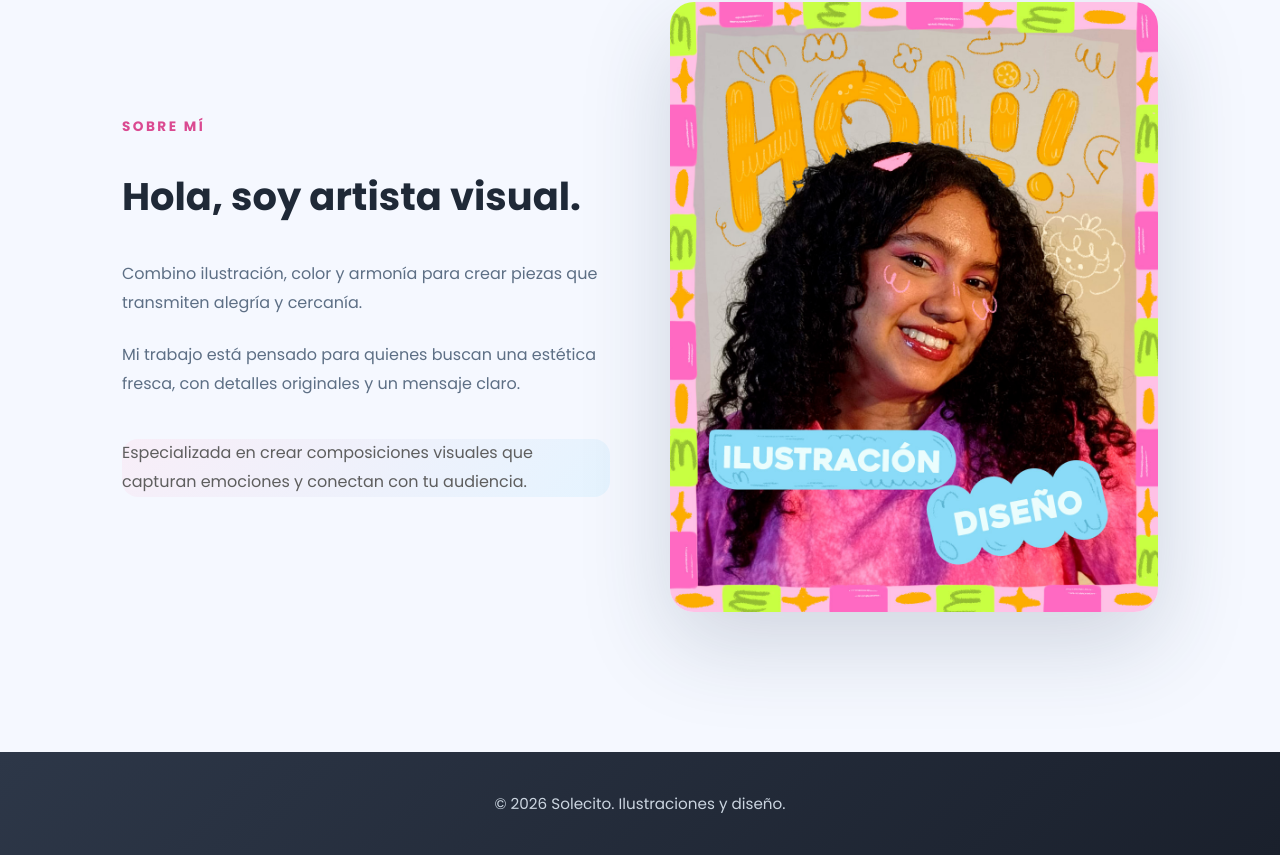
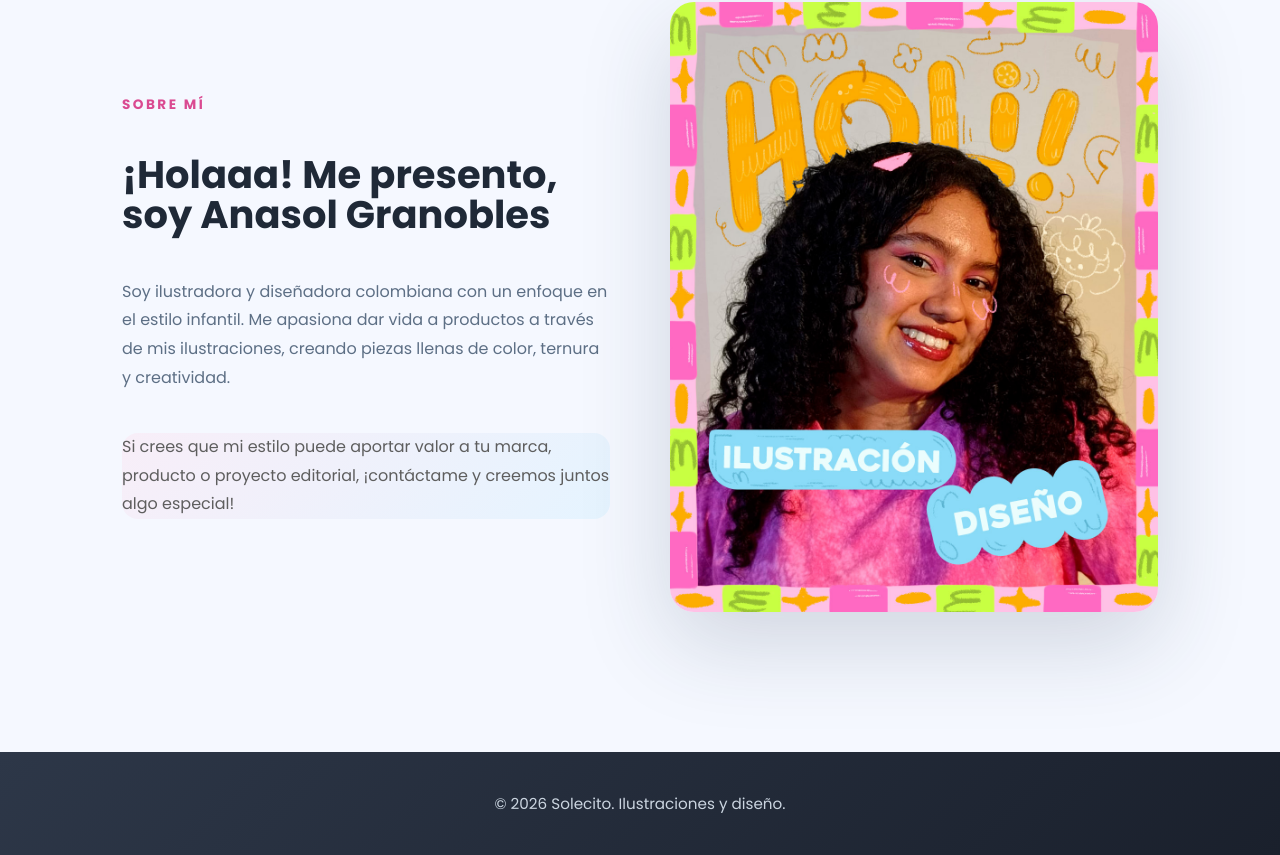
Before and after one commit to Juan-Pablo-G/clientFrontend, a React (Vite) app in the folder client/: page / in a window 1280 px wide. Shown: the part 847-1702 px from the top of the page. Built offline with nearby package versions, Linux system fonts and the light colour scheme; no server answers.

Commit message:
Update about section copy

```diff
--- a/client/src/components/AboutSection.jsx
+++ b/client/src/components/AboutSection.jsx
@@ -7,19 +7,17 @@ export default function AboutSection() {
       <div className="about-container">
         <div className="about-content">
           <span className="section-label">Sobre mí</span>
-          <h2 className="section-title">Hola, soy artista visual.</h2>
+          <h2 className="section-title">¡Holaaa! Me presento, soy Anasol Granobles</h2>
 
           <p className="about-paragraph">
-            Combino ilustración, color y armonía para crear piezas que transmiten alegría y cercanía.
-          </p>
-
-          <p className="about-paragraph">
-            Mi trabajo está pensado para quienes buscan una estética fresca, con detalles originales y un mensaje claro.
+            Soy ilustradora y diseñadora colombiana con un enfoque en el estilo infantil. Me apasiona dar vida a
+            productos a través de mis ilustraciones, creando piezas llenas de color, ternura y creatividad.
           </p>
 
           <div className="about-highlight">
             <p className="highlight-text">
-              Especializada en crear composiciones visuales que capturan emociones y conectan con tu audiencia.
+              Si crees que mi estilo puede aportar valor a tu marca, producto o proyecto editorial, ¡contáctame y
+              creemos juntos algo especial!
             </p>
           </div>
         </div>
```
